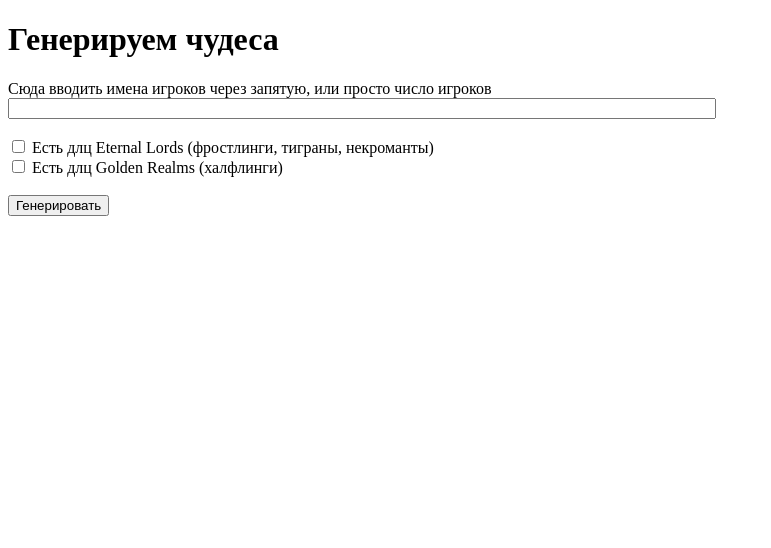
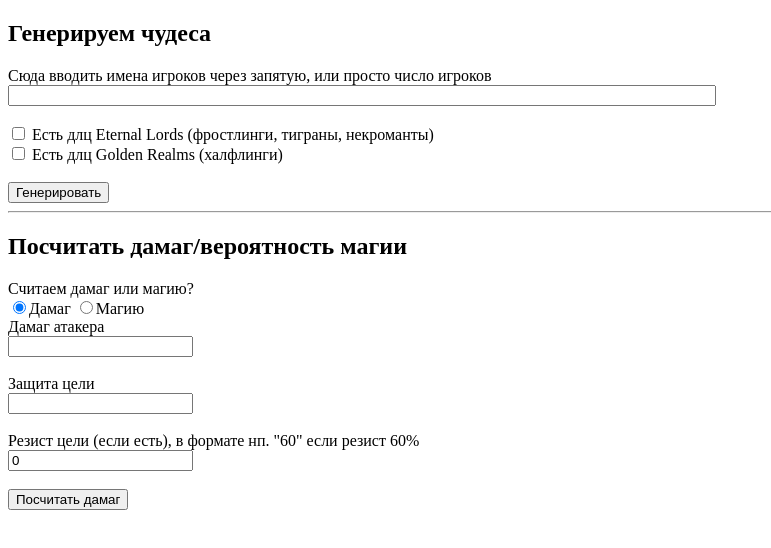
Before and after one commit to haemonizator/wonders-generator, a plain HTML site: page index.html in a window 1280 px wide. Both pictures are taken after a click on the button "Генерировать". Shown: the whole page, without its empty margins (0-771 px from the left). Drawn offline with nearby package versions, Linux system fonts and the light colour scheme.

Commit message:
тут будет расчёт дамага

```diff
--- a/index.html
+++ b/index.html
@@ -2,21 +2,53 @@
 <html>
     <body>
 
-        <h1>Генерируем чудеса</h1>
+        <h2>Генерируем чудеса</h2>
         <label>Сюда вводить имена игроков через запятую, или просто число игроков</label><br>
-        <input type="textarea" class="js-input" style="width: 700px;"><br><br>
+        <input class="js-generation-input" style="width: 700px;"><br><br>
 
         <input type="checkbox" class="js-el-dlc">
         <label>Есть длц Eternal Lords (фростлинги, тиграны, некроманты)</label><br>
         <input type="checkbox" class="js-gr-dlc">
         <label>Есть длц Golden Realms (халфлинги)</label><br><br>
         <button class="js-generate">Генерировать</button>
+
+        <hr>
+
+        <h2>Посчитать дамаг/вероятность магии</h2>
+        <label>Считаем дамаг или магию?</label>
+        <div>
+            <input type="radio" id="damage" name="attack-type" checked><label for="damage">Дамаг</label>
+            <input type="radio" id="magic" name="attack-type"><label for="magic">Магию</label>
+        </div>
+        <label>Дамаг атакера</label><br>
+        <input class="js-damage-value"><br><br>
+        <label>Защита цели</label><br>
+        <input class="js-defence-value"><br><br>
+        <label>Резист цели (если есть), в формате нп. "60" если резист 60%</label><br>
+        <input class="js-resistance-value" value="0"><br><br>
+        <button class="js-calculate">Посчитать дамаг</button>
+
     </body>
     <script src="https://code.jquery.com/jquery-3.6.3.slim.min.js" integrity="sha256-ZwqZIVdD3iXNyGHbSYdsmWP//UBokj2FHAxKuSBKDSo=" crossorigin="anonymous"></script>
     <script>
         $(document).ready(() => {
+            $('.js-calculate').on('click', () => {
+                //формула: (10 + (attack - defence)) * (1 - resistance) +-20%
+                let result;
+                if ($('#damage').is(":checked")) {
+                    let result = (10 + ($('.js-damage-value').val() - $('.js-defence-value').val())) * (1 - ($('.js-resistance-value').val() * 0.1));
+                    alert('Дамаг будет от ' + result * 0.75 + ' до ' + result * 1.25 + ' c округлением в хуй знает какую сторону');
+                } else if ($("#magic").is(":checked")) {
+                    let result = 0;
+                    alert('Вероятность успеха магии будет ' + result + '%');
+                } else {
+                    alert("Дебил блять");
+                }
+            });
+
+            //генерация рандомных уникальных связок раса-класс
             $('.js-generate').on('click', () => {
-                const players = $('.js-input').val();
+                const players = $('.js-generation-input').val();
                 const raceStorage = [
                     'Человек',
                     'Дварф',
@@ -53,7 +85,7 @@
                     specialization = specialization.filter(elem => elem !== specialization[specIndex]);
                 }
                 alert(result);
-                $('.js-input').val('');
+                $('.js-generation-input').val('');
             });
         });
     </script>
```
